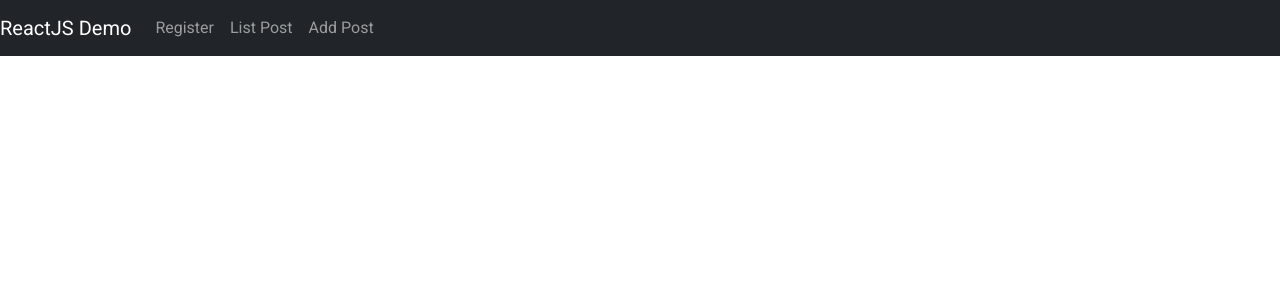
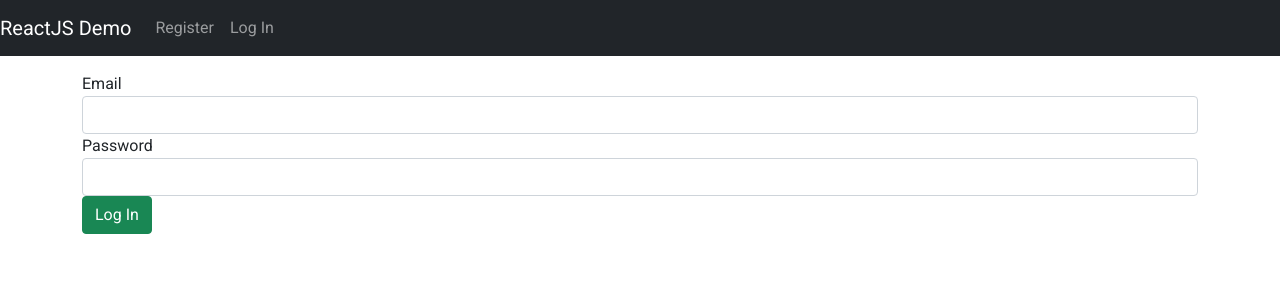
Before and after one commit to Kiet-Ta/reactjs-demo, a React (Create React App) app: page /login in a window 1280 px wide. Shown: the top 300 px of the page. Built offline with nearby package versions, Linux system fonts and the light colour scheme.

Commit message:
Push (#8)

```diff
--- a/src/App.js
+++ b/src/App.js
@@ -6,8 +6,29 @@ import AddPost from './components/AddPost';
 import Post from './components/Post';
 import PostList from './components/PostList';
 import Register from './components/Register';
+import Login from './components/Login';
+import AuthService from './services/AuthService';
+import { useEffect, useState } from 'react';
 
 function App() {
+  const [currentUser, setCurrentUser] = useState(undefined);
+  useEffect(() => {
+    const user = AuthService.getCurrentUser();
+    if (user) {
+      setCurrentUser(user);
+    }
+  }, []);
+
+  const logOut = (e) => {
+    AuthService.logout()
+      .then(() => {
+        console.log('Log out successfully');
+      })
+      .catch((e) => {
+        console.log(e);
+      });
+  };
+
   return (
     <div>
       <nav className="navbar navbar-expand navbar-dark bg-dark">
@@ -15,9 +36,11 @@ function App() {
           ReactJS Demo
         </a>
         <div className="navbar-nav mr-auto">
+          {currentUser ? (
+            <div className="navbar-nav mr-auto">
               <li className="nav-item">
-            <Link to={'/register'} className="nav-link">
-              Register
+                <Link to={'/login'} className="nav-link" onClick={logOut}>
+                  Log Out
                 </Link>
               </li>
               <li className="nav-item">
@@ -31,6 +54,21 @@ function App() {
                 </Link>
               </li>
             </div>
+          ) : (
+            <div className="navbar-nav mr-auto">
+              <li className="nav-item">
+                <Link to={'/register'} className="nav-link">
+                  Register
+                </Link>
+              </li>
+              <li className="nav-item">
+                <Link to={'/login'} className="nav-link">
+                  Log In
+                </Link>
+              </li>
+            </div>
+          )}
+        </div>
       </nav>
       <div className="container mt-3">
         <Routes>
@@ -39,6 +77,7 @@ function App() {
           <Route path="/add" element={<AddPost />} />
           <Route path="/posts/:id" element={<Post />} />
           <Route path="/register" element={<Register />} />
+          <Route path="/login" element={<Login />} />
         </Routes>
       </div>
     </div>
--- a/src/components/AddPost.js
+++ b/src/components/AddPost.js
@@ -1,4 +1,6 @@
+import axios from 'axios';
 import React, { useState } from 'react';
+import axiosInstance from '../http-common';
 import PostDataService from '../services/PostService';
 
 const AddPost = () => {
@@ -20,7 +22,8 @@ const AddPost = () => {
       title: post.title,
       content: post.content,
     };
-
+    axios.get('http://blog-demo.test/sanctum/csrf-cookie').then((response) => {
+      console.log(response);
       PostDataService.create(data)
       .then((response) => {
         setPost({
@@ -34,6 +37,7 @@ const AddPost = () => {
       .catch((e) => {
         console.log(e);
       });
+    })
   };
   const newPost = () => {
     setPost(initialPostState);
--- a/src/components/Login.js
+++ b/src/components/Login.js
@@ -1,39 +1,63 @@
-import Box from '@mui/material/Box';
-import TextField from '@mui/material/TextField';
-import Button from '@mui/material/Button';
-import Typography from '@mui/material/Typography';
+import React, { useState, useRef, useEffect } from 'react';
+import { useNavigate } from 'react-router-dom';
+import AuthService from '../services/AuthService';
 
 const Login = () => {
+  let navigate = useNavigate();
+  const [email, setEmail] = useState('');
+  const [password, setPassword] = useState('');
+
+  const onChangeEmail = (e) => {
+    const email = e.target.value;
+    setEmail(email);
+  };
+  const onChangePassword = (e) => {
+    const password = e.target.value;
+    setPassword(password);
+  };
+
+  const handleLogin = (e) => {
+    e.preventDefault();
+    AuthService.login(email, password)
+      .then(() => {
+        navigate('/');
+        console.log('Login successfully');
+      })
+      .catch((e) => {
+        console.log(e);
+      });
+  };
+
   return (
-    <Box
-      sx={{
-        display: 'flex',
-        flexDirection: 'column',
-        alignItems: 'center',
-        justifyContent: 'center',
-        '& .MuiTextField-root': { m: 2, width: '25ch' },
-      }}
-    >
-      <Typography variant="h4">Login Form</Typography>
-
-      <TextField
-        required
-        id="standard-required"
-        label="Enter your email"
-        variant="filled"
-      />
-      <TextField
-        required
-        id="standard-password-input"
-        label="Enter your password"
-        type="password"
-        variant="filled"
-      />
-      <Button variant="contained">Login</Button>
-      <Typography variant="subtitlé1">If you don't have an account.</Typography>
-      <Button href='/' variant="contained">Reigster</Button>
-    </Box>
+    <div className="col-md-12">
+      <div className="form-group">
+        <label htmlFor="email">Email</label>
+        <input
+          type="text"
+          className="form-control"
+          id="email"
+          required
+          value={email}
+          onChange={onChangeEmail}
+          name="email"
+        />
+      </div>
+      <div className="form-group">
+        <label htmlFor="password">Password</label>
+        <input
+          type="password"
+          className="form-control"
+          id="password"
+          required
+          value={password}
+          onChange={onChangePassword}
+          name="password"
+        />
+      </div>
+      <button onClick={handleLogin} className="btn btn-success">
+        Log In
+      </button>
+    </div>
   );
 };
-
 export default Login;
--- a/src/components/Post.js
+++ b/src/components/Post.js
@@ -1,5 +1,5 @@
 import React, { useState, useEffect } from 'react';
-import { useParams, useNavigate } from 'react-router-dom';
+import { useParams, useNavigate, Link } from 'react-router-dom';
 import PostDataService from '../services/PostService';
 const Post = (props) => {
   const { id } = useParams();
@@ -77,6 +77,9 @@ const Post = (props) => {
               />
             </div>
           </form>
+          <button className="btn btn-danger" onClick={deletePost}>
+            Delete
+          </button>
           <button
             type="submit"
             className="btn btn-success"
--- a/src/components/Register.js
+++ b/src/components/Register.js
@@ -1,39 +1,30 @@
-import React, { useState } from 'react';
-import { Link } from 'react-router-dom';
-import RegisterDataService from '../services/RegisterService';
+import React, { useState, useRef } from 'react';
+import { useNavigate } from 'react-router-dom';
+import AuthService from '../services/AuthService';
 
 const Register = () => {
-  const initialRegisterState = {
-    id: null,
-    name: '',
-    email: '',
-    password: '',
+  let navigate = useNavigate();
+  const [name, setName] = useState('');
+  const [email, setEmail] = useState('');
+  const [password, setPassword] = useState('');
+
+  const onChangeName = (e) => {
+    const name = e.target.value;
+    setName(name);
+  };
+  const onChangeEmail = (e) => {
+    const email = e.target.value;
+    setEmail(email);
+  };
+  const onChangePassword = (e) => {
+    const password = e.target.value;
+    setPassword(password);
   };
 
-  const [register, setRegister] = useState(initialRegisterState);
-  const [submitted, setSubmitted] = useState(false);
-
-  const handleInputChange = (event) => {
-    const { name, value } = event.target;
-    setRegister({ ...register, [name]: value });
-  };
-
-  const saveData = () => {
-    let data = {
-      name: register.name,
-      email: register.email,
-      password: register.password,
-    };
-
-    RegisterDataService.register(data)
+  const handleRegister = (e) => {
+    AuthService.register(name, email, password)
       .then((response) => {
-        setRegister({
-          id: response.data.id,
-          name: response.data.name,
-          email: response.data.email,
-          password: response.data.password,
-        });
-        setSubmitted(true);
+        navigate('/login');
         console.log(response.data);
       })
       .catch((e) => {
@@ -42,26 +33,16 @@ const Register = () => {
   };
 
   return (
-    <div className="submit-form">
-      {submitted ? (
-        <div>
-          <h4>You submitted successfully!</h4>
-          <Link to={'/posts/add'} className="nav-link">
-            <button className="btn btn-success">Add Post</button>
-          </Link>
-        </div>
-      ) : (
+    <div className="col-md-12">
       <div>
         <div className="form-group">
           <label htmlFor="name">Name</label>
           <input
             type="text"
             className="form-control"
-              id="name"
-              required
-              value={register.name}
-              onChange={handleInputChange}
             name="name"
+            value={name}
+            onChange={onChangeName}
           />
         </div>
         <div className="form-group">
@@ -69,11 +50,9 @@ const Register = () => {
           <input
             type="text"
             className="form-control"
-              id="email"
-              required
-              value={register.email}
-              onChange={handleInputChange}
             name="email"
+            value={email}
+            onChange={onChangeEmail}
           />
         </div>
         <div className="form-group">
@@ -81,20 +60,16 @@ const Register = () => {
           <input
             type="password"
             className="form-control"
-              id="password"
-              required
-              value={register.password}
-              onChange={handleInputChange}
             name="password"
+            value={password}
+            onChange={onChangePassword}
           />
         </div>
-          <button onClick={saveData} className="btn btn-success">
-            Register
-          </button>
+        <div className="form-group">
+          <button onClick={handleRegister} className="btn btn-primary btn-block">Register</button>
         </div>
-      )}
+      </div>
     </div>
   );
 };
-
 export default Register;
--- /dev/null
+++ b/src/services/AuthService.js
@@ -0,0 +1,42 @@
+import axios from 'axios';
+
+const API_URL = 'http://blog-demo.test/api';
+
+const register = (name, email, password) => {
+  return axios.post(API_URL + '/register', {
+    name,
+    email,
+    password,
+  });
+};
+
+const login = (email, password) => {
+  return axios
+    .post(API_URL + '/login', {
+      email,
+      password,
+    })
+    .then((response) => {
+      if (response.data.token) {
+        localStorage.setItem('user', JSON.stringify(response.data));
+      }
+      return response.data;
+    });
+};
+
+const logout = () => {
+  localStorage.removeItem('user');
+};
+
+const getCurrentUser = () => {
+  return JSON.parse(localStorage.getItem('user'));
+};
+
+const AuthService = {
+  register,
+  login,
+  logout,
+  getCurrentUser,
+};
+
+export default AuthService;
--- a/src/services/RegisterService.js
+++ /dev/null
@@ -1,11 +0,0 @@
-import http from '../http-common';
-
-const register = (data) => {
-  return http.post('/register', data);
-};
-
-const RegisterService = {
-  register,
-};
-
-export default RegisterService;
--- /dev/null
+++ b/src/services/auth-header.js
@@ -0,0 +1,10 @@
+const authHeader = () => {
+  const user = JSON.parse(localStorage.getItem('user'));
+  if (user && user.token) {
+    return { Authorization: 'Bearer ' + user.token };
+  } else {
+    return {};
+  }
+};
+
+export default authHeader;
```
Also changed, not shown: src/components/PostList.js (+2 -5 lines), src/http-common.js (+25 -1 lines), src/services/PostService.js (+7 -6 lines). Lines whose indentation alone changed are shown as unchanged.
